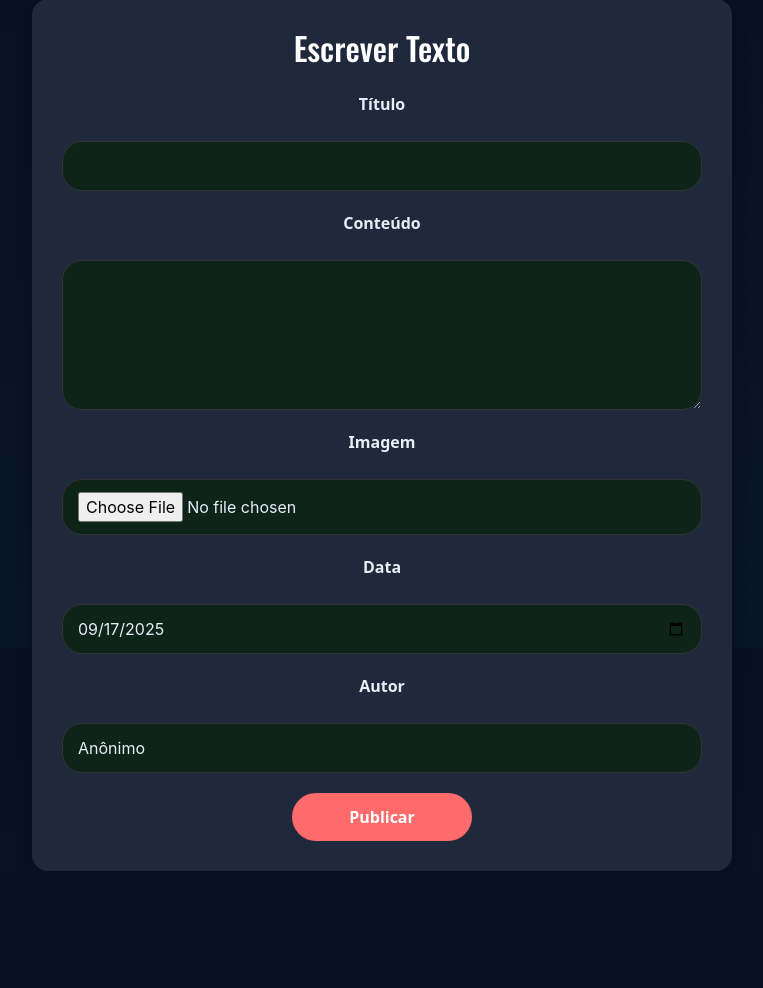
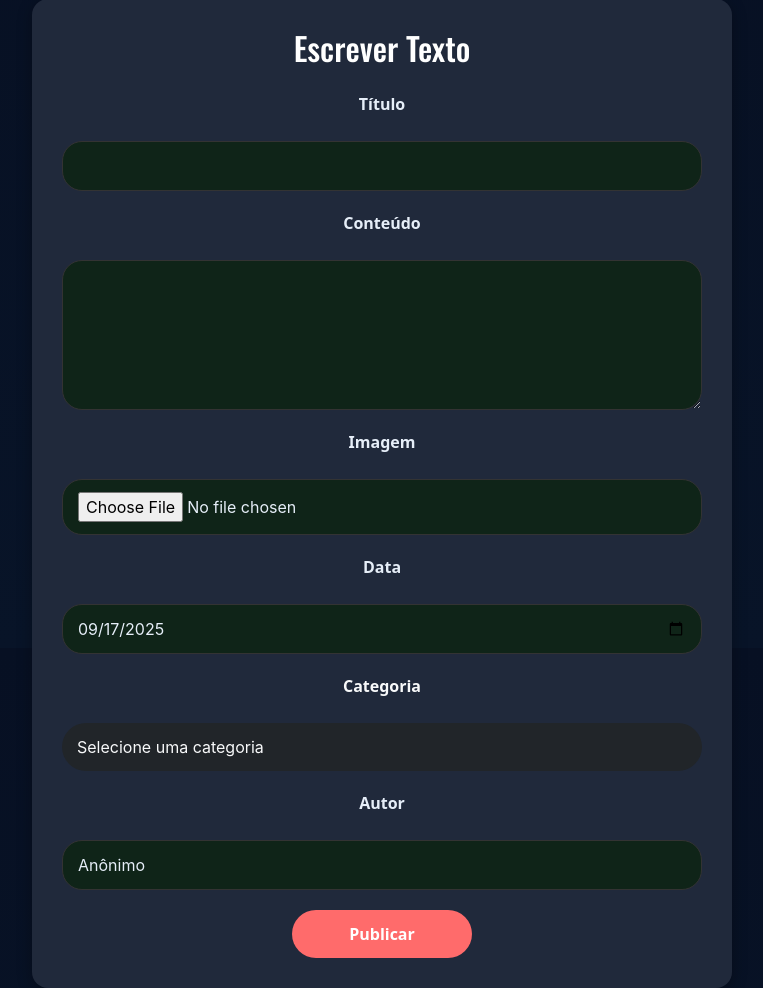
Before and after one commit to carolinneVictoria/TADS6-2025-2-GWS-Carolinne-Antonio-Jaqueline, a PHP site: page /view/cadastrarTexto.php in a window 1280 px wide. Shown: the part 152-1140 px from the top of the page, without its empty margins (258-1021 px from the left). Before the commit the page ends 1023 px from the top, so only its background shows below. Run offline with PHP 8.4, Linux system fonts and the light colour scheme; tables that the repository leaves empty or names only in its code hold one stand-in row (values such as "Sample post").

Commit message:
Update cadastrarTexto.php

```diff
--- a/view/cadastrarTexto.php
+++ b/view/cadastrarTexto.php
@@ -1,7 +1,10 @@
 <?php
 include("../view/header.php");
+include("../config/conexaoBD.php");
 
 $autor = isset($_SESSION['nomeUsuario']) ? $_SESSION['nomeUsuario'] : "Anônimo";
+$queryCategorias = "SELECT idCategoria, descricaoCategoria FROM categoria";
+$resultCategorias = mysqli_query($conn, $queryCategorias);
 ?>
 
 <div class="cadastrarTexto-container">
@@ -20,6 +23,16 @@ $autor = isset($_SESSION['nomeUsuario']) ? $_SESSION['nomeUsuario'] : "Anônimo"
         <label for="data">Data</label>
         <input type="date" name="data" id="data" value="<?php echo date('Y-m-d'); ?>" required>
 
+        <label for="categoria" class="form-label text-light">Categoria</label>
+        <select name="categoria" id="categoria" class="form-control bg-dark text-light border-0 rounded-pill" required>
+            <option value="">Selecione uma categoria</option>
+            <?php while ($cat = mysqli_fetch_assoc($resultCategorias)) : ?>
+                <option value="<?php echo $cat['idCategoria']; ?>">
+                    <?php echo htmlspecialchars($cat['descricaoCategoria']); ?>
+                </option>
+            <?php endwhile; ?>
+        </select>
+
         <label for="autor">Autor</label>
         <input type="text" name="autor" id="autor" value="<?php echo $autor; ?>" readonly>
 
```
